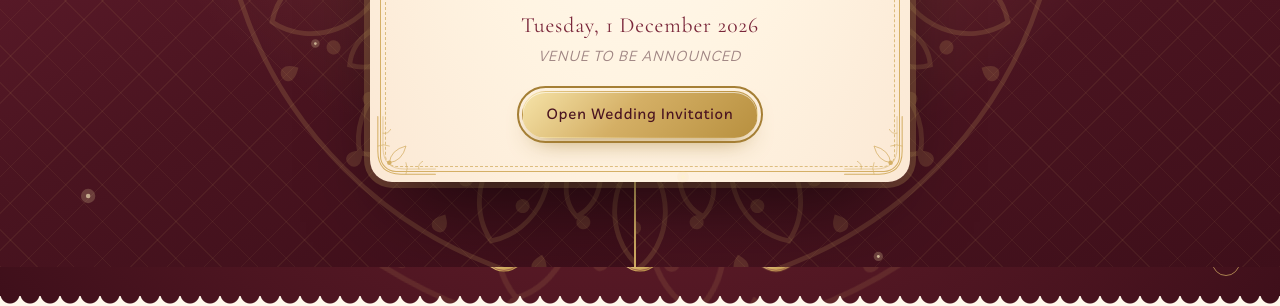
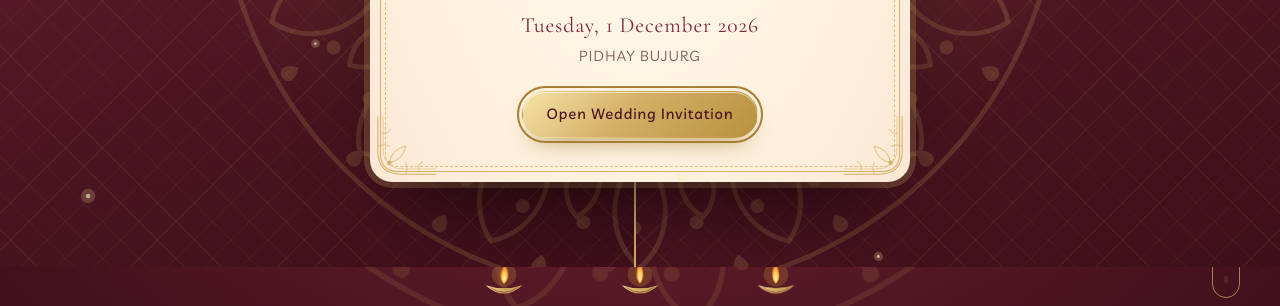
Before and after one commit to amritrshanu2025/subh-wedding, a plain HTML site: page index.html in a window 1280 px wide. Shown: the part 533-839 px from the top of the page. Drawn offline with nearby package versions, Linux system fonts and the light colour scheme; animation ran at ten frames a second.

```diff
--- a/index.html
+++ b/index.html
@@ -55,11 +55,11 @@
     <nav aria-label="Main">
       <ul id="nav-links" class="nav-links">
         <li><a href="#home">Home</a></li>
-        <li><a href="#story">Our Story</a></li>
+        <li><a href="#story">Couple</a></li>
         <li><a href="#family">Family</a></li>
         <li><a href="#events">Events</a></li>
-        <li><a href="#gallery">Gallery</a></li>
-        <li><a href="#venue">Venue</a></li>
+        <!-- <li><a href="#gallery">Gallery</a></li>
+        <li><a href="#venue">Venue</a></li> -->
       </ul>
     </nav>
     <div class="nav-tools">
@@ -95,7 +95,7 @@
     <section id="story" class="section story" aria-labelledby="story-title">
       <div class="float-flowers" aria-hidden="true"></div>
       <header class="sec-head reveal">
-        <p class="eyebrow">Our Story</p>
+        <p class="eyebrow">The Couple</p>
         <h2 class="sec-title" id="story-title"></h2>
         <svg class="divider" aria-hidden="true"><use href="#divider"/></svg>
       </header>
--- a/js/config.js
+++ b/js/config.js
@@ -41,7 +41,7 @@
       parentsPhoto: "",                 // both parents together, e.g. "assets/images/bride-parents.jpg"
       fatherPhoto: "assets/images/gallery/bride-father.png",                  // e.g. "assets/images/bride-father.jpg"  (Family section)
       motherPhoto: "assets/images/gallery/bride-mother.png",
-        familyPhoto: "assets/images/gallery/bride-family.png"                  // e.g. "assets/images/bride-mother.jpg"  (Family section)
+      familyPhoto: "assets/images/gallery/bride-family.png"                  // e.g. "assets/images/bride-mother.jpg"  (Family section)
     },
 
     /* ---------------------------------------------------------------
@@ -58,7 +58,7 @@
       photo: "assets/images/gallery/groom.png",                        // e.g. "assets/images/groom.jpg"
       parentsPhoto: "",                 // e.g. "assets/images/groom-parents.jpg"
       fatherPhoto: "",                  // e.g. "assets/images/groom-father.jpg"
-      motherPhoto: "" ,                  // e.g. "assets/images/groom-mother.jpg"
+      motherPhoto: "",                  // e.g. "assets/images/groom-mother.jpg"
       familyPhoto: "assets/images/gallery/groom-family.png"
     },
 
@@ -72,7 +72,7 @@
       // Put your photos in assets/images/ with these exact names (tall portrait photos work best).
       // Until the files exist, a gold line-art groom & bride is shown instead.
       heroGroomPhoto: "assets/images/gallery/hero-groom.png",
-      heroBridePhoto: "assets/images/gallery/hero-bride.png",
+      heroBridePhoto: "assets/images/gallery/hero-bride1.png",
       heading: "Two Hearts, One Beautiful Journey",
       story: ""                         // your love story / introduction — leave "" to hide
     },
@@ -86,7 +86,7 @@
       utcOffset: "+05:30",              // time zone of the venue (India = +05:30)
       timeZoneLabel: "IST",             // shown next to times
       city: R,                          // e.g. "Udaipur, Rajasthan"
-      venueName: R,
+      venueName: "Pidhay Bujurg",
       address: R,
       mapUrl: "",                       // Google Maps link for "Get Directions"
       parking: "",                      // optional
@@ -100,8 +100,8 @@
     text: {
       openingHeading: "Together with Our Families",
       openButton: "Open Wedding Invitation",
-      heroLine: "joyfully invite you to celebrate their wedding",
-      parentsInvitation: "With the blessings of our parents and the love of our families, we joyfully invite you to celebrate the wedding of our beloved children.",
+      heroLine: "joyfully invite you to celebrate our wedding",
+      parentsInvitation: "With the blessings of Maa Narmada and our parents, and the love of our families, we joyfully invite you to celebrate our wedding.",
       blessing: "",                     // a blessing or quotation chosen by the family — "" hides the section
       blessingAttribution: "",          // optional
       thankYou: "Your presence, blessings, and love mean the world to us."
@@ -117,40 +117,30 @@
       {
         id: "mehndi", visible: true, theme: "mehndi",
         name: "Mehndi Ceremony",
-        date: R, time: R,
-        venueName: R, address: R, mapUrl: "",
+        date: "2026-11-29", time: "18:00",
+        venueName: "Morghadi", address: R, mapUrl: "",
         description: "Join us as henna, colour and laughter begin the celebrations.",
-        dressCode: "",                  // e.g. "Shades of green & yellow"
+        dressCode: "Lavender",                  // e.g. "Shades of green & yellow"
         photo: "",                      // optional — an illustration is drawn when empty
         details: []
       },
       {
         id: "haldi", visible: true, theme: "haldi",
         name: "Haldi Ceremony",
-        date: R, time: R,
-        venueName: R, address: R, mapUrl: "",
-        description: "A morning of turmeric, marigolds and blessings for the couple.",
-        dressCode: "",
+        date: "2026-11-30", time: "18:00",
+        venueName: "Morghadi", address: R, mapUrl: "",
+        description: "A evening of turmeric, marigolds and blessings for the couple.",
+        dressCode: "Pink",
         photo: "",
         details: []
       },
-      {
-        id: "sangeet", visible: true, theme: "sangeet",
-        name: "Sangeet Ceremony",
-        date: R, time: R,
-        venueName: R, address: R, mapUrl: "",
-        description: "An evening of music, dance and joyful performances by both families.",
-        dressCode: "",
-        photo: "",
-        details: []
-      },
-      {
+          {
         id: "baraat", visible: true, theme: "baraat",
         name: "Baraat",
-        date: R, time: R,
-        venueName: R,                   // starting location
+        date: "2026-12-01", time: "08:00",
+        venueName: "Pidhay Bujurg",                   // starting location
         address: R,
-        mapUrl: "",
+        mapUrl: "https://maps.app.goo.gl/9BPCc83j7o7LGg1c8",
         description: "Dance with us as the groom's procession arrives in royal style.",
         dressCode: "",
         photo: "",
@@ -160,11 +150,11 @@
           { label: "Special instructions", value: "" }
         ]
       },
-      {
+       {
         id: "wedding", visible: true, theme: "wedding",
         name: "Wedding Ceremony",
-        date: R, time: R,               // usually the same as wedding.date / wedding.time
-        venueName: R, address: R, mapUrl: "",
+        date: "2026-12-01", time: "11:00",               // usually the same as wedding.date / wedding.time
+        venueName: "Pidhay Bujurg", address: R, mapUrl: "https://maps.app.goo.gl/9BPCc83j7o7LGg1c8",
         description: "We would be honoured by your presence as we take our pheras and begin our life together.",
         dressCode: "",
         photo: "",                      // e.g. "assets/images/mandap.jpg"
@@ -173,11 +163,23 @@
         ]
       },
       {
+        id: "sangeet", visible: true, theme: "sangeet",
+        name: "Sangeet Ceremony",
+        date: "2026-12-01", time: "18:00",
+        venueName: "Morghadi", address: R, mapUrl: "",
+        description: "An evening of music, dance and joyful performances by us.",
+        dressCode: "",
+        photo: "",
+        details: []
+      },
+
+
+      {
         id: "reception", visible: true, theme: "reception",
         name: "Reception",
-        date: R, time: R,
-        venueName: R, address: R, mapUrl: "",
-        description: "Celebrate the newlyweds with us over an evening of dinner and togetherness.",
+        date: "2026-12-02", time: "09:00",
+        venueName: "Morghadi", address: R, mapUrl: "https://maps.app.goo.gl/Py7NuVpFkoV1XJMk6",
+        description: "Celebrate the newlyweds with us over a morning of lunch and togetherness.",
         dressCode: "",
         photo: "",
         details: [
@@ -206,12 +208,12 @@
        --------------------------------------------------------------- */
     gallery: {
       categories: [
-        { id: "groom",       label: "Groom" },
-        { id: "bride",       label: "Bride" },
-        { id: "couple",      label: "Couple" },
-        { id: "engagement",  label: "Engagement" },
-        { id: "family",      label: "Family" },
-        { id: "prewedding",  label: "Pre-wedding" },
+        { id: "groom", label: "Groom" },
+        { id: "bride", label: "Bride" },
+        { id: "couple", label: "Couple" },
+        { id: "engagement", label: "Engagement" },
+        { id: "family", label: "Family" },
+        { id: "prewedding", label: "Pre-wedding" },
         { id: "celebration", label: "Wedding Celebrations" }
       ],
       images: []
@@ -252,7 +254,7 @@
     credits: {
       label: "Website designed & developed by",
       builderName: "Amrit Punasya",
-      builderPhone: "4384384384"
+      builderPhone: "7999649615"
     }
   };
 })();
--- a/js/main.js
+++ b/js/main.js
@@ -38,14 +38,48 @@
   const fmtDate = (d) => fmt(d, { day: "numeric", month: "long", year: "numeric" });
   const fmtShort = (d) => fmt(d, { day: "numeric", month: "short" });
   const weekday = (d) => fmt(d, { weekday: "long" });
-  function fmtTime(t) {
-    if (!isSet(t) || !TIME_RE.test(t.trim())) return null;
-    let [h, m] = t.trim().split(":").map(Number);
+ function fmtTime(t) {
+  if (!isSet(t)) return null;
+
+  const value = t.trim();
+
+  // Support both 12-hour AM/PM and 24-hour formats
+  const twelveHour = value.match(
+    /^(\d{1,2}):(\d{2})\s*(AM|PM)$/i
+  );
+
+  if (twelveHour) {
+    let h = Number(twelveHour[1]);
+    const m = Number(twelveHour[2]);
+    const period = twelveHour[3].toUpperCase();
+
+    if (h < 1 || h > 12 || m > 59) return null;
+
+    h = h % 12;
+    if (period === "PM") h += 12;
+
+    const displayHour = h % 12 || 12;
+    return `${displayHour}:${String(m).padStart(2, "0")} ${period}`;
+  }
+
+  const twentyFourHour = value.match(
+    /^(\d{1,2}):(\d{2})$/
+  );
+
+  if (twentyFourHour) {
+    const h = Number(twentyFourHour[1]);
+    const m = Number(twentyFourHour[2]);
+
     if (h > 23 || m > 59) return null;
-    const ap = h >= 12 ? "PM" : "AM";
-    h = h % 12 || 12;
-    return `${h}:${String(m).padStart(2, "0")} ${ap}`;
+
+    const period = h >= 12 ? "PM" : "AM";
+    const displayHour = h % 12 || 12;
+
+    return `${displayHour}:${String(m).padStart(2, "0")} ${period}`;
   }
+
+  return null;
+}
 
   const B = C.bride || {}, G = C.groom || {}, W = C.wedding || {}, T = C.text || {}, CP = C.couple || {};
   const tz = isSet(W.timeZoneLabel) ? " " + W.timeZoneLabel.trim() : "";
@@ -365,7 +399,7 @@
   introImg.style.objectPosition = "center";
 }
     $("#intro-date").innerHTML = weddingDateText ? esc(weddingDateText) : '<span class="tbd">Wedding date to be announced</span>';
-    $("#intro-place").innerHTML = isSet(W.city) ? esc(W.city.trim()) : isSet(W.venueName) ? esc(W.venueName.trim()) : '<span class="tbd">Venue to be announced</span>';
+    $("#intro-place").innerHTML = isSet(W.city) ? esc(W.city.trim()) : isSet(W.venueName) ? esc(W.venueName.trim()) : '<span class="tbd">Village : Pidhay Bujurg  </span>';
     $("#open-btn").textContent = T.openButton || "Open Wedding Invitation";
     if (C.music && isSet(C.music.src)) $("#intro-hint").hidden = false;
   }
@@ -378,7 +412,7 @@
       `<span class="amp" aria-hidden="true">&amp;</span><span class="sr"> and </span>` +
       `<span class="nm${brideShort ? "" : " tbd"}">${letters(b, 900 + g.length * 55)}</span>`;
     renderHeroCouple();
-    $("#hero-line").textContent = T.heroLine || "joyfully invite you to celebrate their wedding";
+    $("#hero-line").textContent = T.heroLine || "joyfully invite you to celebrate our wedding";
     $("#hero-date").innerHTML = weddingDateText
       ? esc(weddingDateText) + (fmtTime(W.time) ? ` &middot; ${fmtTime(W.time)}${esc(tz)}` : "")
       : '<span class="tbd">Wedding date to be announced</span>';
@@ -630,7 +664,8 @@
     const links = $$("#nav-links a").map((a) => `<li><a href="${a.getAttribute("href")}">${esc(a.textContent)}</a></li>`).join("");
     $("#footer").innerHTML = `
       <p class="f-names">${coupleHTML()}</p>
-      <p class="f-date">${weddingDateLong ? esc(weddingDateLong) : ""}</p>
+      <p class="f-date">2 December 2026</p>
+      <h2 class="f-heading"> Blessing Ceremony & Wedding Reception </h2>
       <p class="f-thanks">Thank you for being part of our story.</p>
       <ul class="f-links">${links}</ul>
       <button class="icon-btn f-music music-toggle" type="button" hidden aria-pressed="false" aria-label="Play music"></button>
```
Also changed, not shown: css/style.css (+4 -3 lines), 3 other files.
